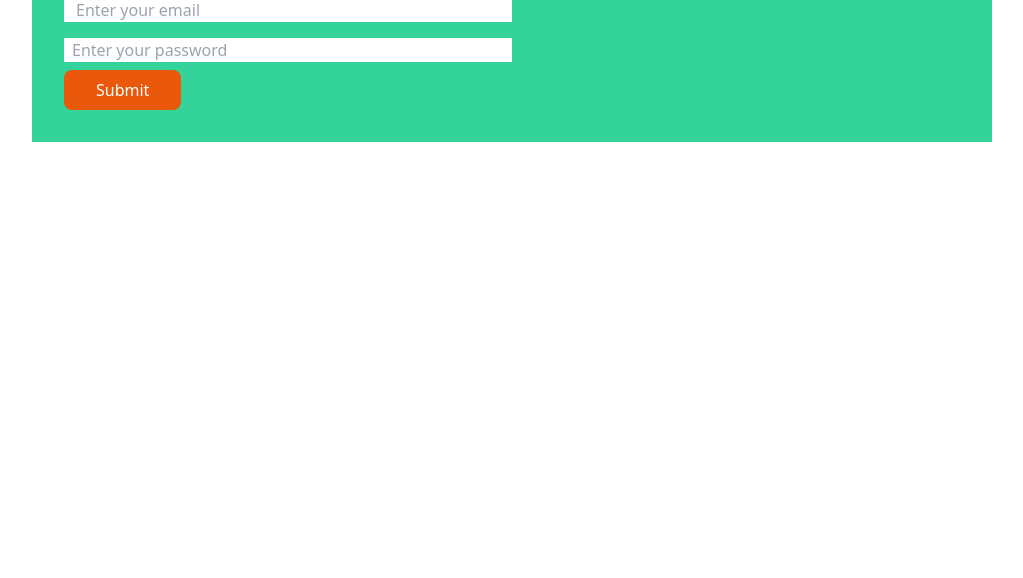
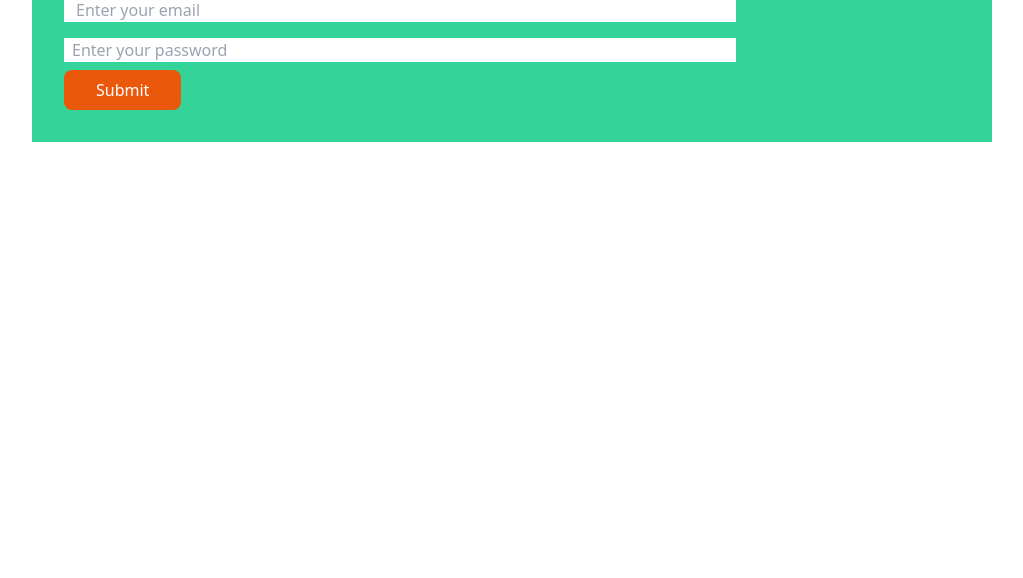
Before and after one commit to hishovon/Bank, a plain HTML site: page index.html in a window 1280 px wide. Shown: the part 222-800 px from the top of the page, without its empty margins (128-1151 px from the left). Drawn offline with nearby package versions, Linux system fonts and the light colour scheme.

Commit message:
third-commit

```diff
--- a/index.html
+++ b/index.html
@@ -25,8 +25,8 @@
 
  <h3 class="text-3xl mb-4 font-medium">Please Login</h3>
     <div>
-<input class="w-6/12 block px-3" type="email" name="" id="user-email" placeholder="Enter your email">
-<input class="mt-4 w-6/12 block mb-2  px-2" type="password" name="" id="user-pass" placeholder="Enter your password">
+<input class="w-3/4 block px-3" type="email" name="" id="user-email" placeholder="Enter your email">
+<input class="mt-4 w-3/4 block mb-2  px-2" type="password" name="" id="user-pass" placeholder="Enter your password">
 <button id="btn-submit" class="bg-orange-600 hover:bg-blue-600 font-medium rounded-lg text-white px-8 py-2">Submit</button>
 
     </div>
```
